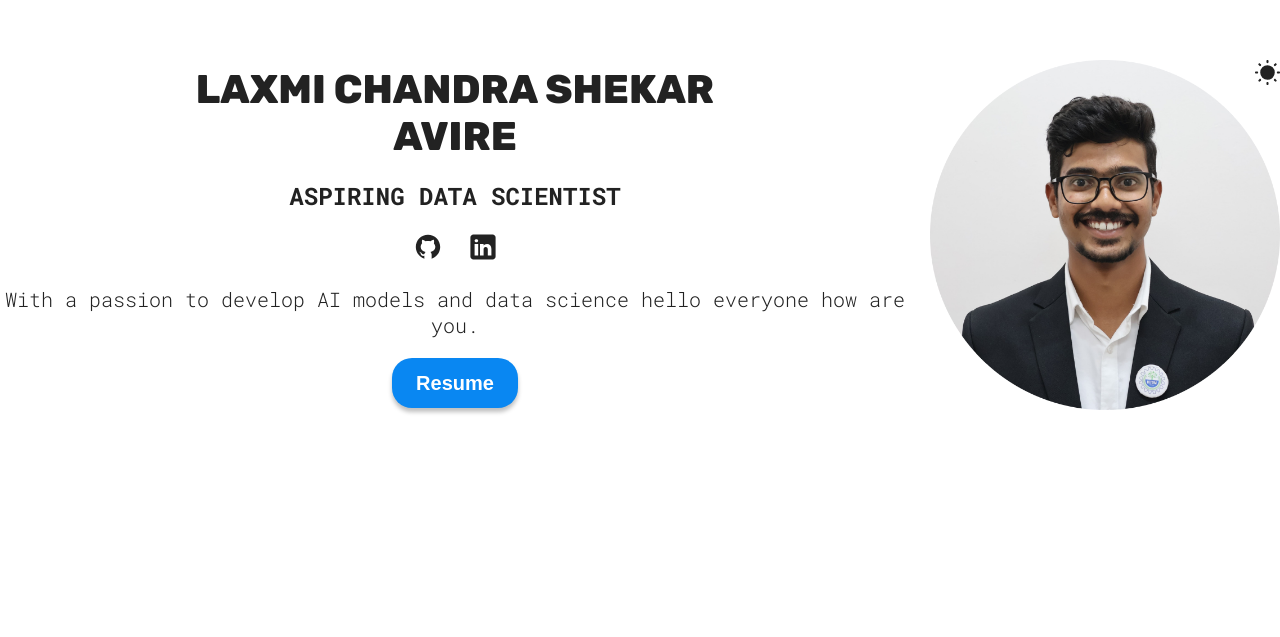
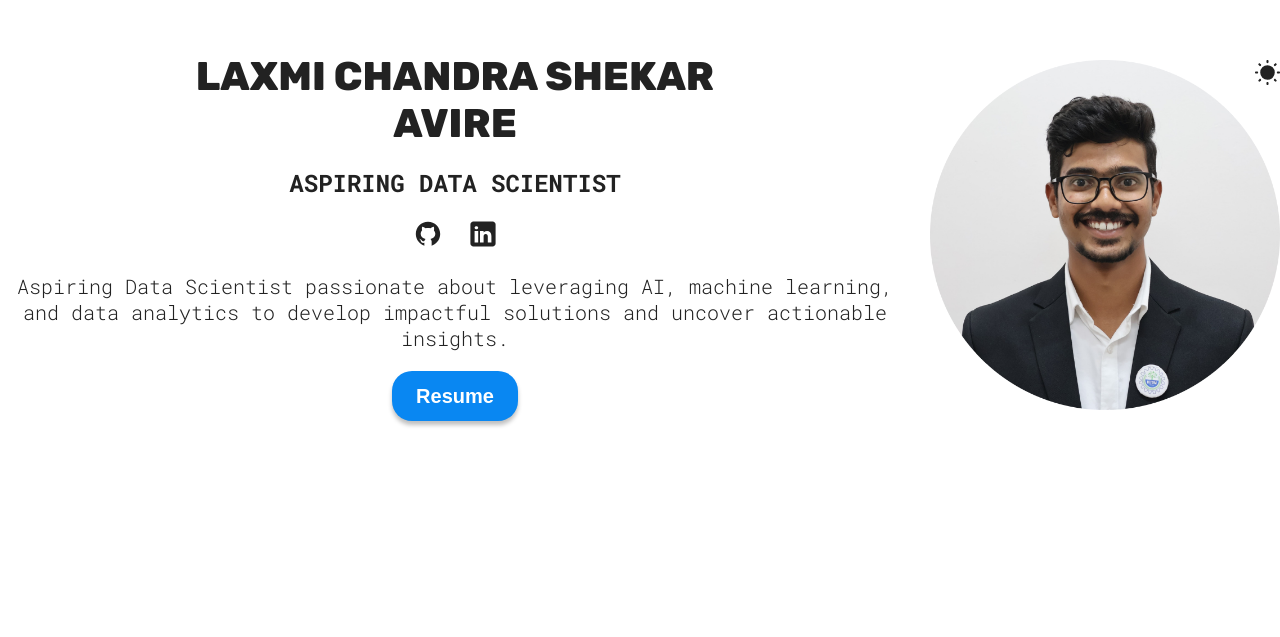
Before and after one commit to chandualcs/chandu-portfolio, a React (Vite) app: page / in a window 1280 px wide. Shown: the part 163-800 px from the top of the page. Built offline with nearby package versions, Linux system fonts and the light colour scheme.

Commit message:
Objective updated

```diff
--- a/src/sections/Hero/Hero.jsx
+++ b/src/sections/Hero/Hero.jsx
@@ -43,7 +43,7 @@ function Hero() {
                     <img className={styles.icon} src={linkedInIcon} alt="LinkedIn Icon" />
                 </a>
             </span>
-            <p className={styles.description}>With a passion to develop AI models and data science hello everyone how are you.</p>
+            <p className={styles.description}>Aspiring Data Scientist passionate about leveraging AI, machine learning, and data analytics to develop impactful solutions and uncover actionable insights.</p>
             <a href={CV} download>
                 <button className="hover">Resume</button>
             </a>
```
